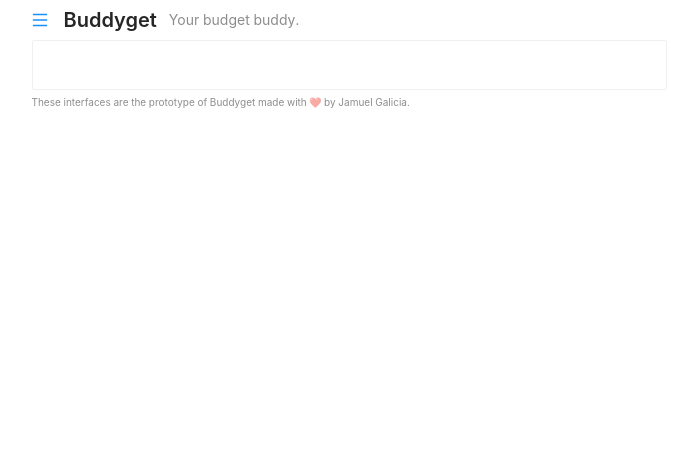
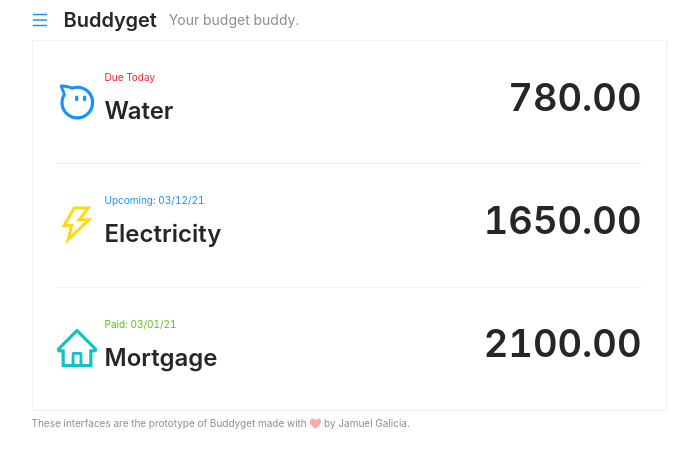
Before and after one commit to jamg26/buddyget-react, a React (Create React App) app: page /reminder in a window 1280 px wide. Shown: the top 468 px of the page, without its empty margins (291-989 px from the left). Built offline with nearby package versions, Linux system fonts and the light colour scheme.

Commit message:
Reminder

```diff
--- a/src/App.js
+++ b/src/App.js
@@ -5,6 +5,7 @@
 import Expenses from "./components/Expenses";
 import Notification from "./components/Notifications";
 import Planner from "./components/Planner";
+import Reminder from "./components/Reminder";
 
 const { Text } = Typography;
 
@@ -20,6 +21,7 @@
               <Route path="/expenses" exact component={Expenses} />
               <Route path="/notifications" exact component={Notification} />
               <Route path="/planner" exact component={Planner} />
+              <Route path="/reminder" exact component={Reminder} />
             </Card>
             <Text type="secondary" style={{ fontSize: 10 }}>
               These interfaces are the prototype of Buddyget made with ❤️ by
--- a/src/components/Header.js
+++ b/src/components/Header.js
@@ -67,6 +67,13 @@
           >
             Planner
           </Button>
+          <Button
+            type="link"
+            style={{ padding: 0 }}
+            onClick={() => props.history.push("/reminder")}
+          >
+            Reminder
+          </Button>
         </Space>
       </Drawer>
     </>
--- a/src/components/Notifications.js
+++ b/src/components/Notifications.js
@@ -58,8 +58,6 @@
           <ExclamationOutlined style={{ fontSize: 40, color: "#f5222d" }} />
         </Col>
       </Row>
-
-      <Divider />
     </>
   );
 };
--- /dev/null
+++ b/src/components/Reminder.js
@@ -0,0 +1,65 @@
+import {
+  AliwangwangOutlined,
+  HomeOutlined,
+  ThunderboltOutlined,
+} from "@ant-design/icons";
+import { Divider, Row, Col, Typography, Space } from "antd";
+
+const { Text, Title } = Typography;
+
+const Reminder = (props) => {
+  return (
+    <>
+      <Row justify="space-between" align="bottom">
+        <Col>
+          <Space>
+            <AliwangwangOutlined style={{ fontSize: 40, color: "#1890ff" }} />
+            <Space direction="vertical">
+              <Text style={{ fontSize: 10, color: "#f5222d" }}>Due Today</Text>
+              <Title level={3}>Water</Title>
+            </Space>
+          </Space>
+        </Col>
+        <Col>
+          <Title>780.00</Title>
+        </Col>
+      </Row>
+      <Divider />
+      <Row justify="space-between" align="bottom">
+        <Col>
+          <Space>
+            <ThunderboltOutlined style={{ fontSize: 40, color: "#fadb14" }} />
+            <Space direction="vertical">
+              <Text style={{ fontSize: 10, color: "#1890ff" }}>
+                Upcoming: 03/12/21
+              </Text>
+              <Title level={3}>Electricity</Title>
+            </Space>
+          </Space>
+        </Col>
+        <Col>
+          <Title>1650.00</Title>
+        </Col>
+      </Row>
+      <Divider />
+      <Row justify="space-between" align="bottom">
+        <Col>
+          <Space>
+            <HomeOutlined style={{ fontSize: 40, color: "#13c2c2" }} />
+            <Space direction="vertical">
+              <Text style={{ fontSize: 10, color: "#52c41a" }}>
+                Paid: 03/01/21
+              </Text>
+              <Title level={3}>Mortgage</Title>
+            </Space>
+          </Space>
+        </Col>
+        <Col>
+          <Title>2100.00</Title>
+        </Col>
+      </Row>
+    </>
+  );
+};
+
+export default Reminder;
```
